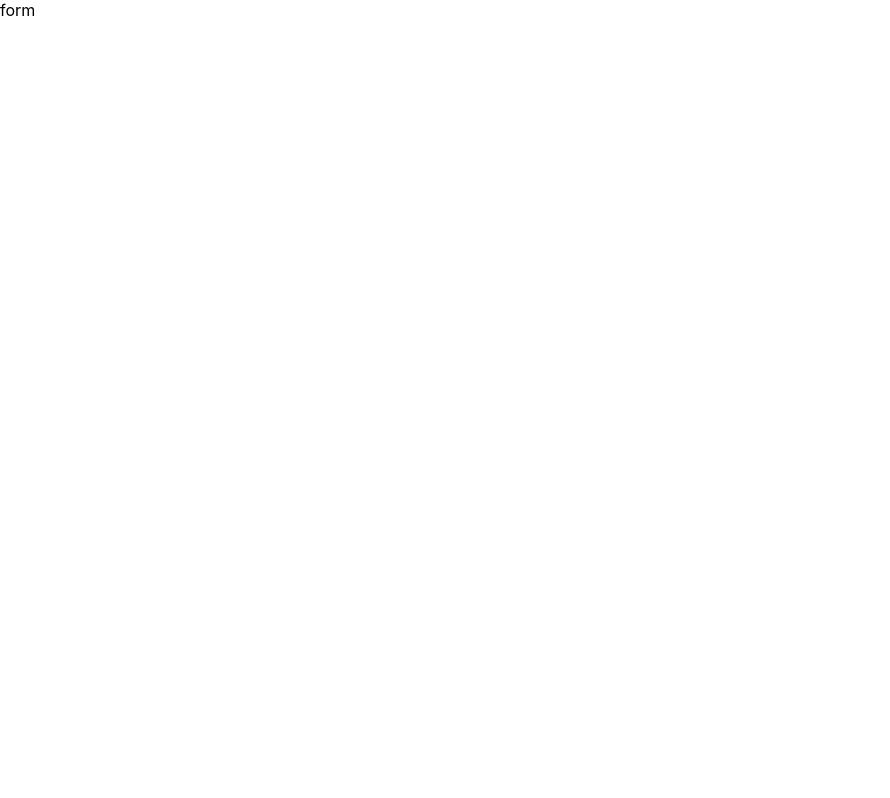
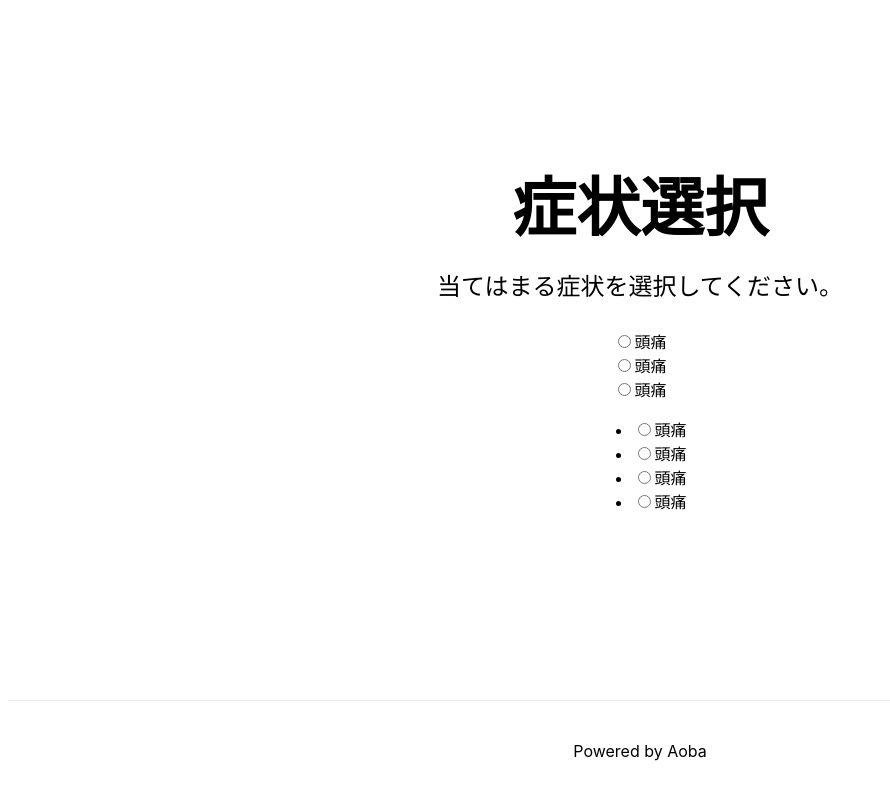
Before and after one commit to shuent/aoba_medivery, a Next.js app: page /form in a window 1280 px wide. Shown: the whole page, without its empty margins (0-890 px from the left). Built offline with nearby package versions, Linux system fonts and the light colour scheme.

Commit message:
20210722 とりあえず

```diff
--- a/pages/form.js
+++ b/pages/form.js
@@ -1,4 +1,45 @@
+import Head from "next/head";
+import styles from "../styles/Home.module.css";
 
 export default function AppForm() {
-  return (<>form</>)
+  return (
+    <div className={styles.container}>
+      <Head>
+        <title>症状選択</title>
+        <meta name="description" content="Generated by create next app" />
+        <link rel="icon" href="/favicon.ico" />
+      </Head>
+
+      <main className={styles.main}>
+        <h1 className={styles.title}>
+          症状選択
+        </h1>
+
+        <p className={styles.description}>
+          当てはまる症状を選択してください。
+        </p>
+
+        <label><input type="radio" name="q3" value="はい"/>頭痛</label>
+        <label><input type="radio" name="q3" value="はい"/>頭痛</label>
+        <label><input type="radio" name="q3" value="はい"/>頭痛</label>
+
+        <ul>
+          <li>
+            <label><input type="radio" name="q3" value="はい"/>頭痛</label>
+          </li>
+          <li>
+            <label><input type="radio" name="q3" value="はい"/>頭痛</label>
+          </li>
+          <li>
+            <label><input type="radio" name="q3" value="はい"/>頭痛</label>
+          </li>
+          <li>
+            <label><input type="radio" name="q3" value="はい"/>頭痛</label>
+          </li>
+        </ul>
+      </main>
+
+      <footer className={styles.footer}>Powered by Aoba</footer>
+    </div>
+  );
 }
```
